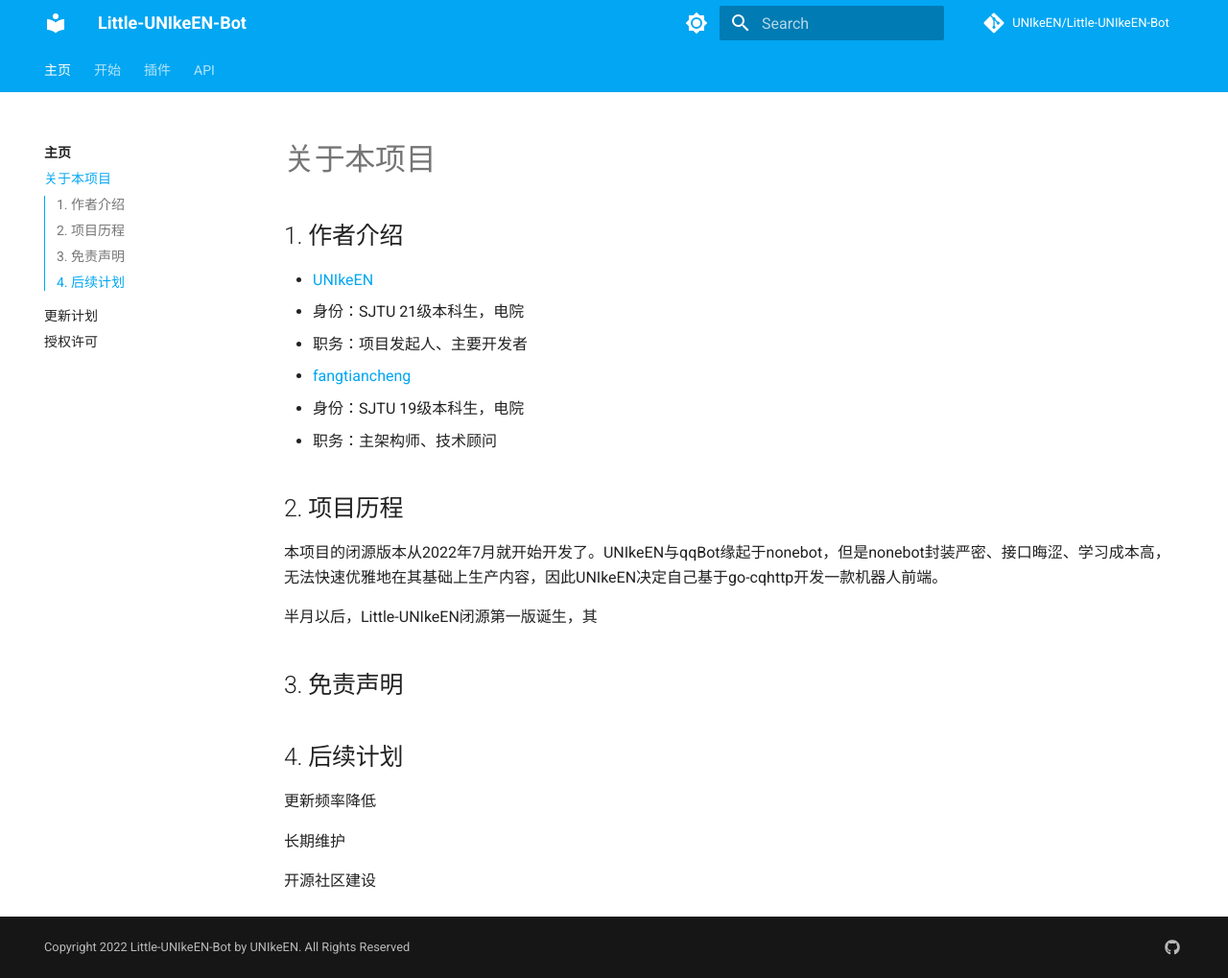
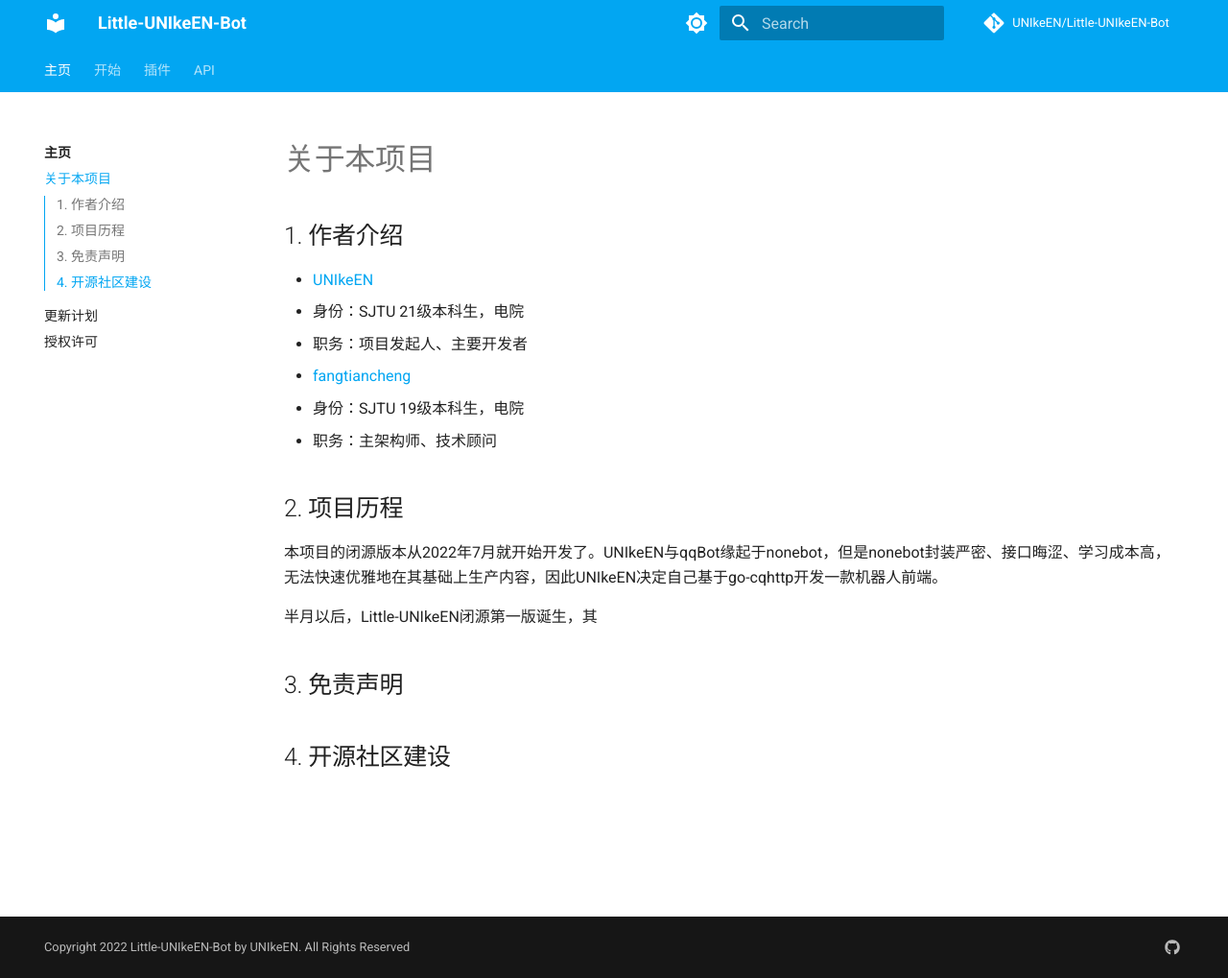
Before and after one commit to UNIkeEN/Little-UNIkeEN-Bot, an MkDocs documentation site: the page built from docs/about.md, in a window 1280 px wide and 1019 px high. Shown: the whole window at 96% size. Built offline with MkDocs 1.6.1 and Material for MkDocs 9.7.7, drawn with Linux system fonts in a browser that asks for light colours; comment, search, counter and statistics services are not loaded.

Commit message:
add about.md

```diff
--- a/docs/about.md
+++ b/docs/about.md
@@ -16,10 +16,4 @@
 ## 3. 免责声明
 
 
-## 4. 后续计划
-
-更新频率降低
-
-长期维护
-
-开源社区建设
+## 4. 开源社区建设
```
Also changed, not shown: site/about/index.html, site/get-start/installation/index.html, site/search/search_index.json, 1 other file.
